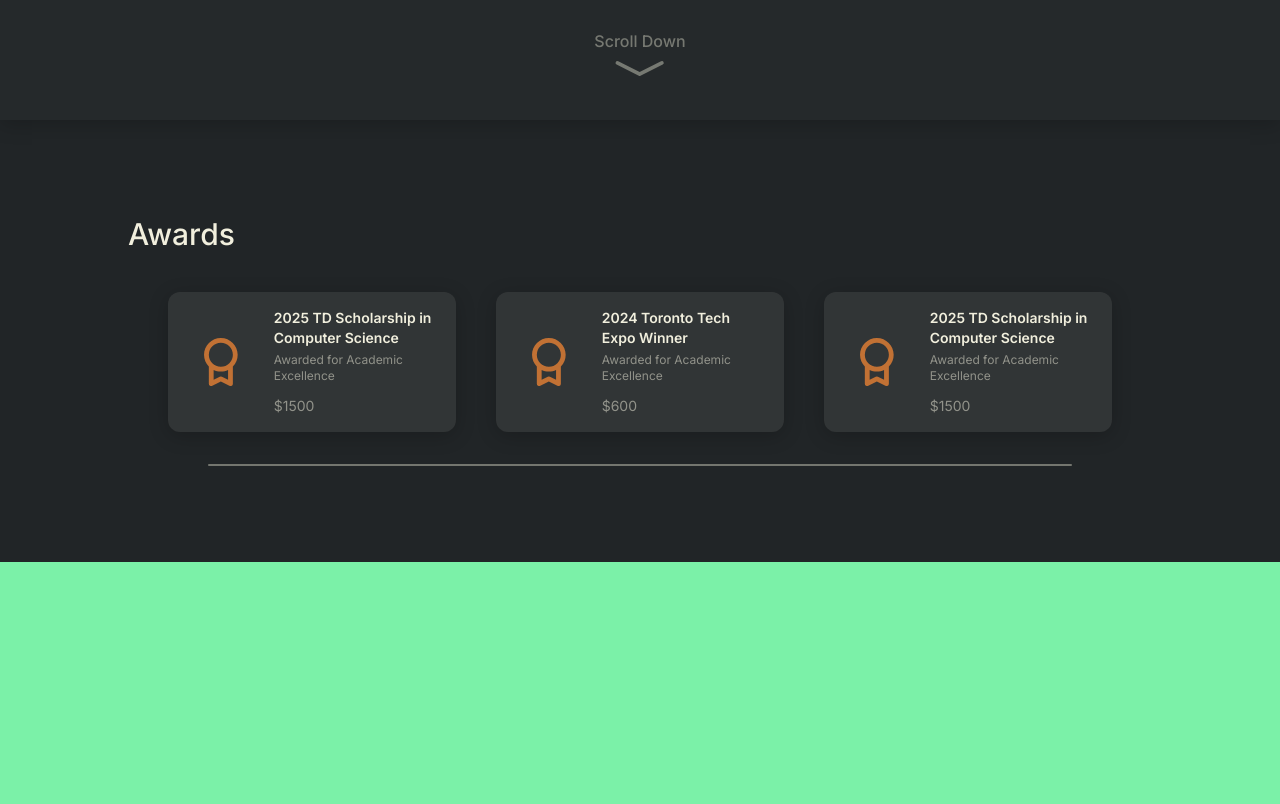
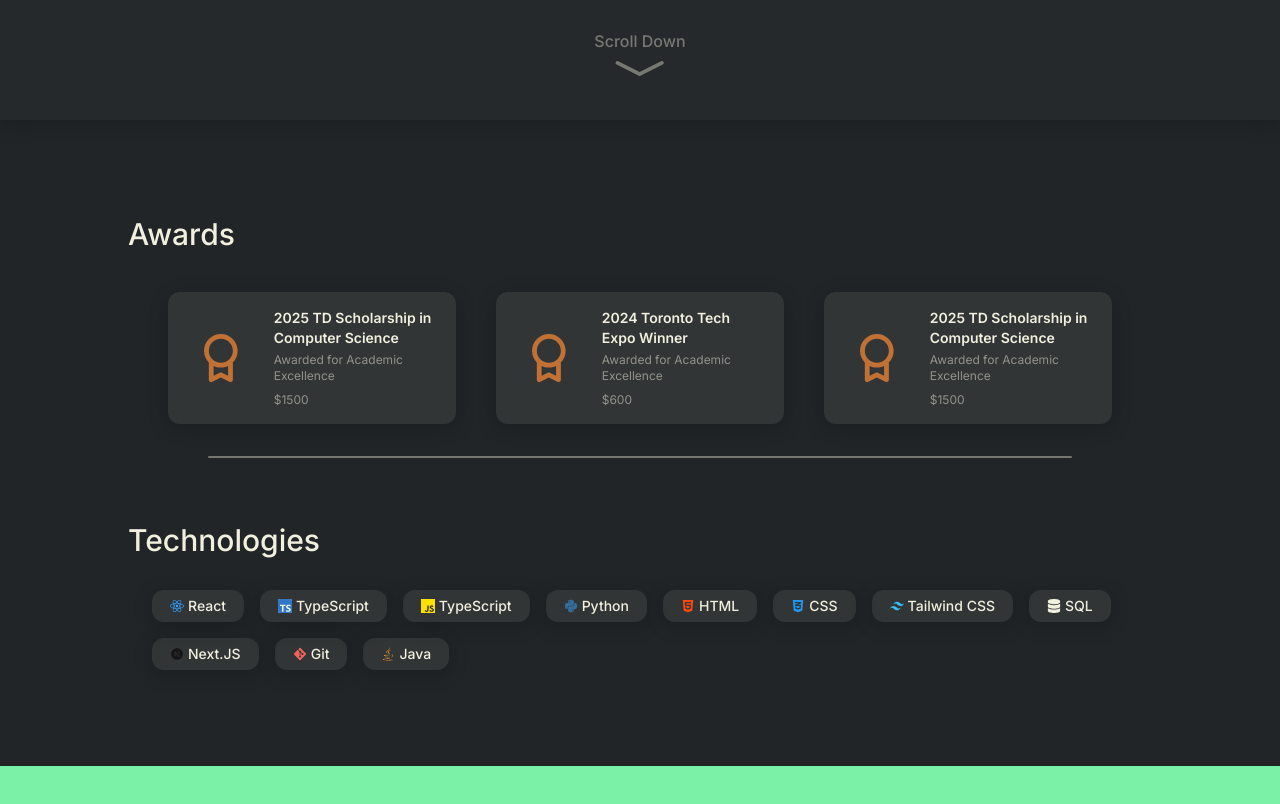
Before and after one commit to kevinf58/portfolio, a Next.js app: page / in a window 1280 px wide. Shown: the part 680-1484 px from the top of the page. Built offline with nearby package versions, Linux system fonts and the light colour scheme.

Commit message:
add technologies section and more css tweaks

```diff
--- a/src/app/page.tsx
+++ b/src/app/page.tsx
@@ -2,7 +2,9 @@ import Link from '@/components/common/Link';
 import { PiMapPinSimpleFill } from 'react-icons/pi';
 import Blinker from '@/components/common/Blinker';
 import ScrollDown from '@/components/ScrollDown';
-import AwardSection from '@/components/common/AwardSection';
+import Awards from '@/components/Awards';
+import Divider from '@/components/common/Divider';
+import Technologies from '@/components/Technologies';
 
 export default function Home() {
   return (
@@ -40,7 +42,11 @@ export default function Home() {
         </div>
         <ScrollDown />
       </section>
-      <AwardSection />
+      <div className='w-full sm:px-32 px-6 py-24 bg-black ' id='scroll'>
+        <Awards />
+        <Divider />
+        <Technologies />
+      </div>
       <section className='h-screen w-full bg-green-300' />
     </>
   );
--- a/src/components/common/AwardSection.tsx
+++ b/src/components/Awards.tsx
@@ -1,51 +1,50 @@
-import Box from './Box';
+import Box from './common/Box';
 import { BiAward } from 'react-icons/bi';
 
-const AwardSection = () => {
+const Awards = () => {
   return (
-    <section className='w-full bg-black sm:px-32 px-6 py-24' id='scroll'>
+    <>
       <h1 className='text-3xl font-medium lg:text-start text-center'>Awards</h1>
-      <div className='flex flex-wrap justify-center gap-10 pt-10 pb-8'>
+      <div className='flex flex-wrap justify-center gap-10 mt-10'>
         <Box>
-          <div className='flex'>
+          <div className='h-full flex'>
             <BiAward size={70} className='my-auto mr-6 text-primary' />
             <div className='flex flex-col w-48'>
               <span className='text-sm font-semibold'>2025 TD Scholarship in Computer Science</span>
               <span className='text-xs text-white/50 my-1 break-words'>
                 Awarded for Academic Excellence
               </span>
-              <h6 className='text-sm text-white/50 mt-2'>$1500</h6>
+              <h6 className='text-xs text-white/50 mt-1'>$1500</h6>
             </div>
           </div>
         </Box>
         <Box>
-          <div className='flex'>
+          <div className='h-full flex'>
             <BiAward size={70} className='my-auto mr-6 text-primary' />
             <div className='flex flex-col w-48'>
               <span className='text-sm font-semibold'>2024 Toronto Tech Expo Winner</span>
               <span className='text-xs text-white/50 my-1 break-words'>
                 Awarded for Academic Excellence
               </span>
-              <h6 className='text-sm text-white/50 mt-2'>$600</h6>
+              <h6 className='text-xs text-white/50 mt-1'>$600</h6>
             </div>
           </div>
         </Box>
         <Box>
-          <div className='flex'>
+          <div className='h-full flex'>
             <BiAward size={70} className='my-auto mr-6 text-primary' />
             <div className='flex flex-col w-48'>
               <span className='text-sm font-semibold'>2025 TD Scholarship in Computer Science</span>
               <span className='text-xs text-white/50 my-1 break-words'>
                 Awarded for Academic Excellence
               </span>
-              <h6 className='text-sm text-white/50 mt-2'>$1500</h6>
+              <h6 className='text-xs text-white/50 mt-1'>$1500</h6>
             </div>
           </div>
         </Box>
       </div>
-      <div className='h-0.5 bg-white/40 rounded-full sm:mx-20' />
-    </section>
+    </>
   );
 };
 
-export default AwardSection;
+export default Awards;
--- /dev/null
+++ b/src/components/Technologies.tsx
@@ -0,0 +1,82 @@
+import Box from './common/Box';
+import { FaReact, FaPython, FaCss3Alt, FaHtml5, FaDatabase, FaGitAlt, FaJava } from 'react-icons/fa';
+import { SiTypescript, SiJavascript, SiTailwindcss } from 'react-icons/si';
+import { RiNextjsFill } from 'react-icons/ri';
+
+const Technologies = () => {
+  return (
+    <>
+      <h1 className='text-3xl font-medium lg:text-start text-center'>Technologies</h1>
+      <div className='flex flex-wrap gap-4 mt-8 mx-6'>
+        <Box className='w-fit !px-4.5 !py-1.5 flex items-center text-sm font-medium gap-1'>
+          <>
+            <FaReact className='text-[#30A2FF]' />
+            React
+          </>
+        </Box>
+        <Box className='w-fit !px-4.5 !py-1.5 flex items-center text-sm font-medium gap-1'>
+          <>
+            <SiTypescript className='text-[#3178C6] bg-white rounded-xs' />
+            TypeScript
+          </>
+        </Box>
+        <Box className='w-fit !px-4.5 !py-1.5 flex items-center text-sm font-medium gap-1'>
+          <>
+            <SiJavascript className='text-[#FFDF00] bg-black' />
+            TypeScript
+          </>
+        </Box>
+        <Box className='w-fit !px-4.5 !py-1.5 flex items-center text-sm font-medium gap-1'>
+          <>
+            <FaPython className='text-[#336D9C]' />
+            Python
+          </>
+        </Box>
+        <Box className='w-fit !px-4.5 !py-1.5 flex items-center text-sm font-medium gap-1'>
+          <>
+            <FaHtml5 className='text-[#FC490B]' />
+            HTML
+          </>
+        </Box>
+        <Box className='w-fit !px-4.5 !py-1.5 flex items-center text-sm font-medium gap-1'>
+          <>
+            <FaCss3Alt className='text-[#2196F3]' />
+            CSS
+          </>
+        </Box>
+        <Box className='w-fit !px-4.5 !py-1.5 flex items-center text-sm font-medium gap-1'>
+          <>
+            <SiTailwindcss className='text-[#38BDF9]' />
+            Tailwind CSS
+          </>
+        </Box>
+        <Box className='w-fit !px-4.5 !py-1.5 flex items-center text-sm font-medium gap-1'>
+          <>
+            <FaDatabase className='text-white' />
+            SQL
+          </>
+        </Box>
+        <Box className='w-fit !px-4.5 !py-1.5 flex items-center text-sm font-medium gap-1'>
+          <>
+            <RiNextjsFill className='text-[#161416]' />
+            Next.JS
+          </>
+        </Box>
+        <Box className='w-fit !px-4.5 !py-1.5 flex items-center text-sm font-medium gap-1'>
+          <>
+            <FaGitAlt className='text-[#F2645A]' />
+            Git
+          </>
+        </Box>
+        <Box className='w-fit !px-4.5 !py-1.5 flex items-center text-sm font-medium gap-1'>
+          <>
+            <FaJava className='text-[#DE8E2F]' />
+            Java
+          </>
+        </Box>
+      </div>
+    </>
+  );
+};
+
+export default Technologies;
--- /dev/null
+++ b/src/components/common/Divider.tsx
@@ -0,0 +1,5 @@
+const Divider = () => {
+  return <div className='h-0.5 bg-white/40 rounded-full sm:mx-20 mt-8 mb-16' />;
+};
+
+export default Divider;
```
